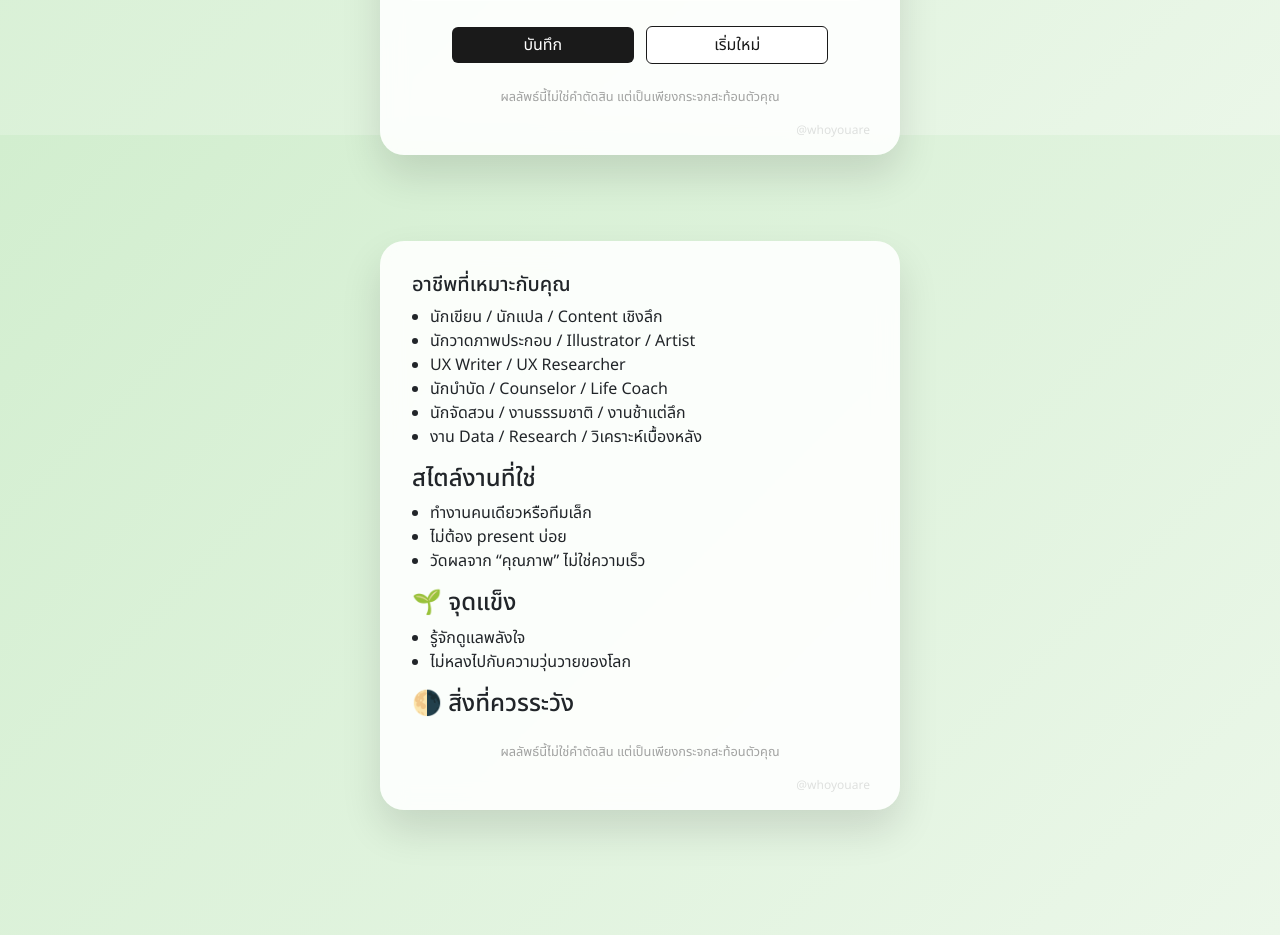
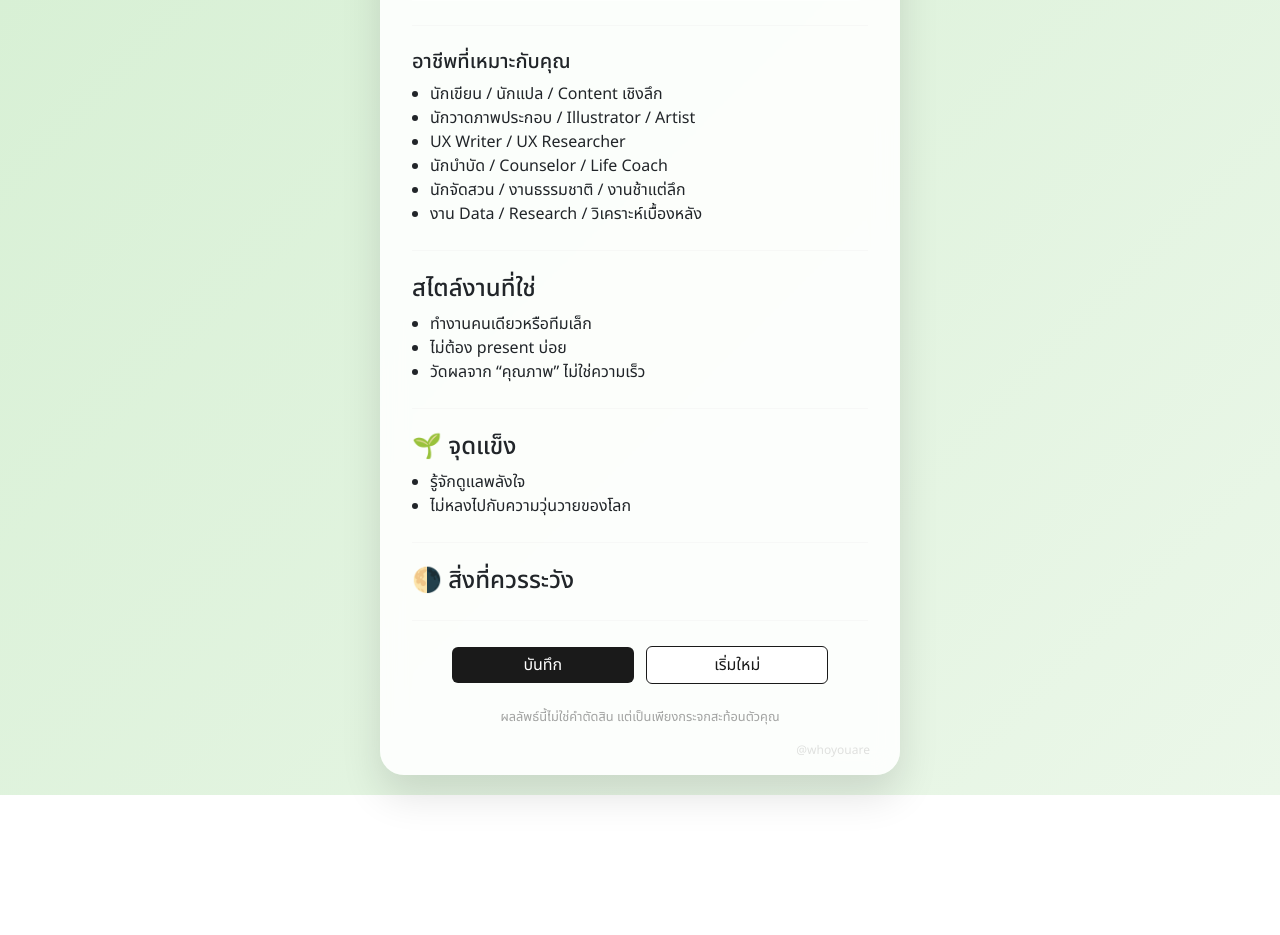
Before and after one commit to TitawanUdh/whoyouare-01, a React (Create React App) app: page /result in a window 1280 px wide. Shown: the part 640-1575 px from the top of the page. After the commit the page ends 1435 px from the top, so only its background shows below. Built offline with nearby package versions, Linux system fonts and the light colour scheme; a web font is replaced by a local one.

Commit message:
updaetUI

```diff
--- a/src/components/Result.css
+++ b/src/components/Result.css
@@ -353,64 +353,13 @@
   opacity: 1 !important;
 }
 
-.career-section {
-  margin-top: 32px;
+
+.divider {
+  border: none;
+  height: 1px;
+  background: #e5e5e5;
+  margin: 24px 0;
 }
-
-.career-title {
-  font-size: 1.1rem;
-  margin-bottom: 12px;
-  font-weight: 600;
+.exporting .divider {
+  background: #c0c0c0 !important;
 }
-
-.career-card {
-  background: #ffffff;
-  border-radius: 16px;
-  padding: 16px;
-  margin-bottom: 12px;
-  box-shadow: 0 6px 20px rgba(0, 0, 0, 0.05);
-}
-
-.career-card.soft {
-  background: #f7f9f6;
-}
-
-.career-label {
-  font-size: 0.9rem;
-  color: #666;
-  margin-bottom: 8px;
-}
-
-.career-tags {
-  display: flex;
-  flex-wrap: wrap;
-  gap: 8px;
-}
-
-.career-tag {
-  background: #eef3ef;
-  color: #2f4f3f;
-  padding: 6px 12px;
-  border-radius: 999px;
-  font-size: 0.8rem;
-}
-
-.career-style {
-  padding-left: 0;
-  list-style: none;
-  font-size: 0.85rem;
-  color: #444;
-}
-
-.career-style li {
-  margin-bottom: 6px;
-}
-
-.career-secondary {
-  margin-top: 12px;
-  font-size: 0.85rem;
-  color: #555;
-  background: #f0f4f1;
-  padding: 12px;
-  border-radius: 12px;
-}
--- a/src/components/results.jsx
+++ b/src/components/results.jsx
@@ -97,7 +97,7 @@ const Result = ({ answers, setAnswers }) => {
 
   return (
     <>
-      <div  id="result-export">
+      <div id="result-export">
         <div
           className={`result-page-1 theme-${group} `}
           id="result-export-card"
@@ -132,6 +132,46 @@ const Result = ({ answers, setAnswers }) => {
                 ผสมอยู่ ซึ่งช่วยให้คุณเป็นคนที่มองโลกได้รอบด้านมากขึ้น
               </p>
             </div>
+            <hr className="divider" />
+            <div className="result-section">
+              <h5>อาชีพที่เหมาะกับคุณ</h5>
+              <ul>
+                {data.job?.map((s, i) => (
+                  <li key={i}>{s}</li>
+                ))}
+              </ul>
+            </div>
+            <hr className="divider" />
+
+            <div className="result-section">
+              <h4>สไตล์งานที่ใช่</h4>
+              <ul>
+                {data.style?.map((s, i) => (
+                  <li key={i}>{s}</li>
+                ))}
+              </ul>
+            </div>
+            <hr className="divider" />
+
+            <div className="result-section">
+              <h4>🌱 จุดแข็ง</h4>
+              <ul>
+                {data.strength?.map((s, i) => (
+                  <li key={i}>{s}</li>
+                ))}
+              </ul>
+            </div>
+            <hr className="divider" />
+
+            <div className="result-section">
+              <h4>🌗 สิ่งที่ควรระวัง</h4>
+              <ul>
+                {analysis.weaknesses.map((w, i) => (
+                  <li key={i}>{w}</li>
+                ))}
+              </ul>
+            </div>
+            <hr className="divider" />
 
             <div className="result-actions no-export">
               <Button
@@ -154,51 +194,6 @@ const Result = ({ answers, setAnswers }) => {
             </div>
           </div>
         </div>
-
-        <div className={`result-page-2 theme-${group} `}>
-        <div className="result-card">
-          <div className="result-section">
-            <h5>อาชีพที่เหมาะกับคุณ</h5>
-            <ul>
-              {data.job?.map((s, i) => (
-                <li key={i}>{s}</li>
-              ))}
-            </ul>
-          </div>
-
-          <div className="result-section">
-            <h4>สไตล์งานที่ใช่</h4>
-            <ul>
-              {data.style?.map((s, i) => (
-                <li key={i}>{s}</li>
-              ))}
-            </ul>
-          </div>
-          <div className="result-section">
-            <h4>🌱 จุดแข็ง</h4>
-            <ul>
-              {data.strength?.map((s, i) => (
-                <li key={i}>{s}</li>
-              ))}
-            </ul>
-          </div>
-          <div className="result-section">
-            <h4>🌗 สิ่งที่ควรระวัง</h4>
-            <ul>
-              {analysis.weaknesses.map((w, i) => (
-                <li key={i}>{w}</li>
-              ))}
-            </ul>
-          </div>
-
-          <div className="result-footer mt-4 text-center">
-            <p style={{ fontSize: "0.8rem", color: "#666" }}>
-              ผลลัพธ์นี้ไม่ใช่คำตัดสิน แต่เป็นเพียงกระจกสะท้อนตัวคุณ
-            </p>
-            <div className="watermark">@whoyouare</div>
-          </div>
-        </div>
-        </div>
       </div>
     </>
   );
```
